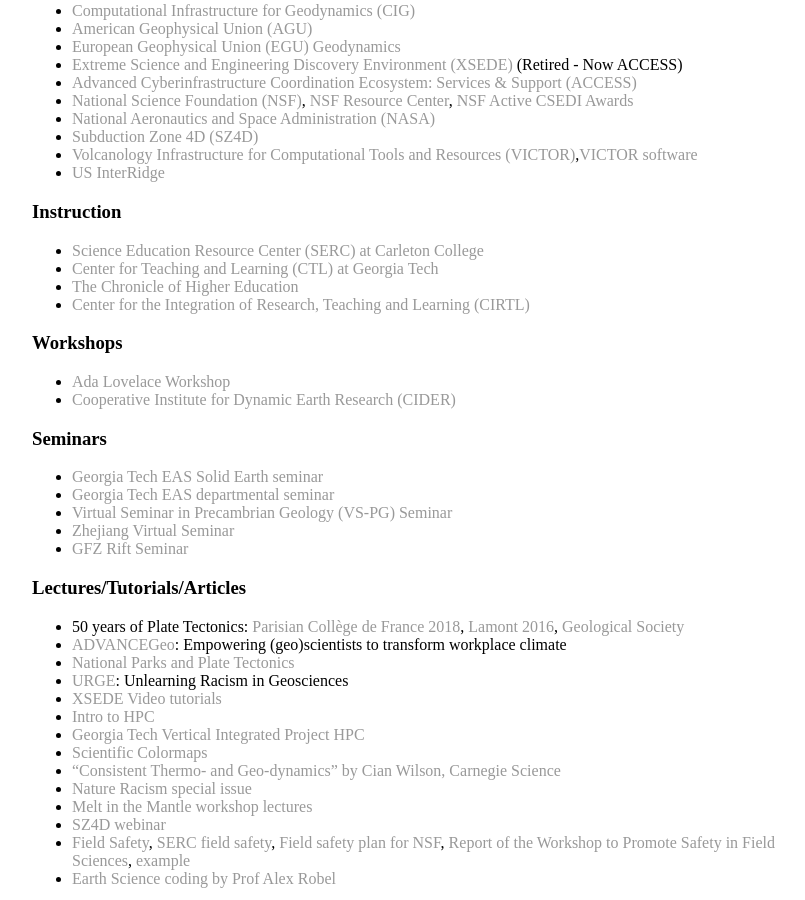
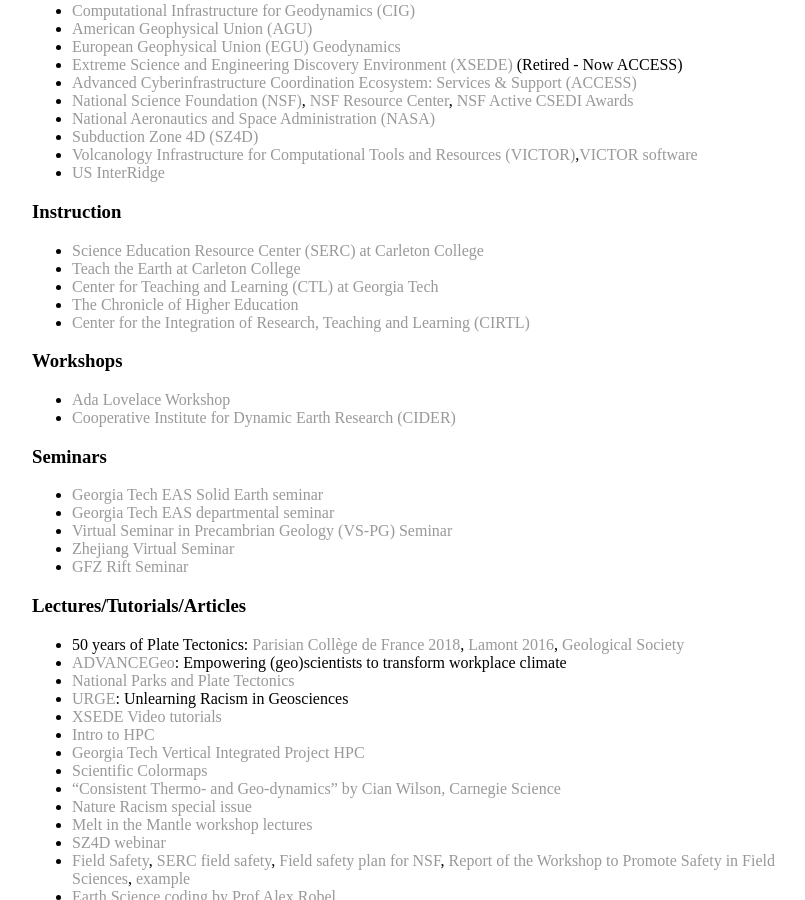
Before and after one commit to joycesim/joycesim.github.io, a Jekyll site: the page built from research/index.md, in a window 1280 px wide and 900 px high, scrolled down 7378 px. Shown: the whole window, without its empty margins (224-1029 px from the left). Built offline with Jekyll 4.4.1, drawn with Linux system fonts in a browser that asks for light colours.

Commit message:
Update index.md

```diff
--- a/research/index.md
+++ b/research/index.md
@@ -138,6 +138,7 @@
 
 ### Instruction
 * [Science Education Resource Center (SERC) at Carleton College](https://serc.carleton.edu/NAGTWorkshops/earlycareer/index.html)
+* [Teach the Earth at Carleton College](https://serc.carleton.edu/teachearth/index.html)
 * [Center for Teaching and Learning (CTL) at Georgia Tech](https://ctl.gatech.edu/)
 * [The Chronicle of Higher Education](https://www.chronicle.com/)
 * [Center for the Integration of Research, Teaching and Learning (CIRTL)](https://cirtl.net/)
```
